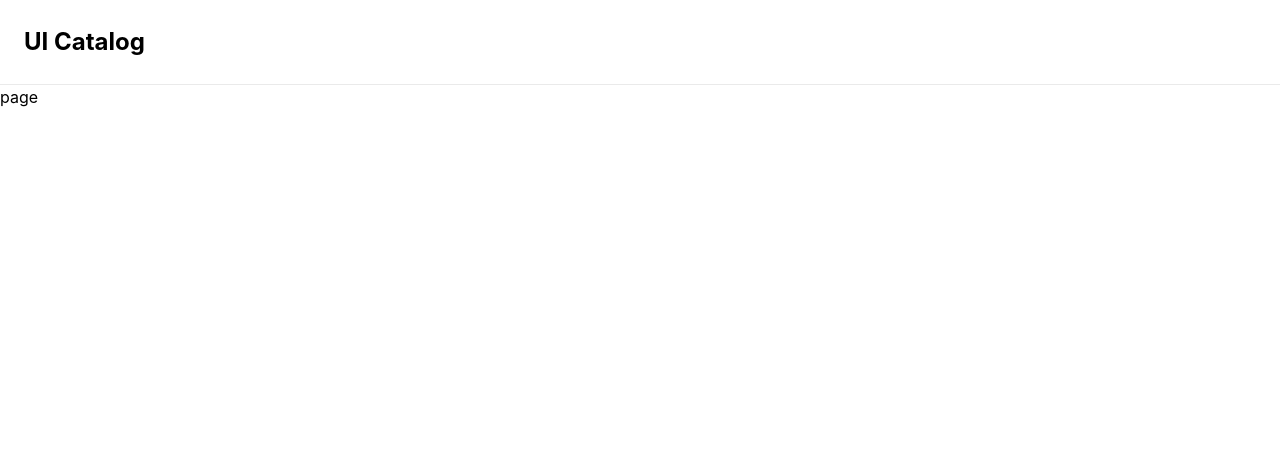
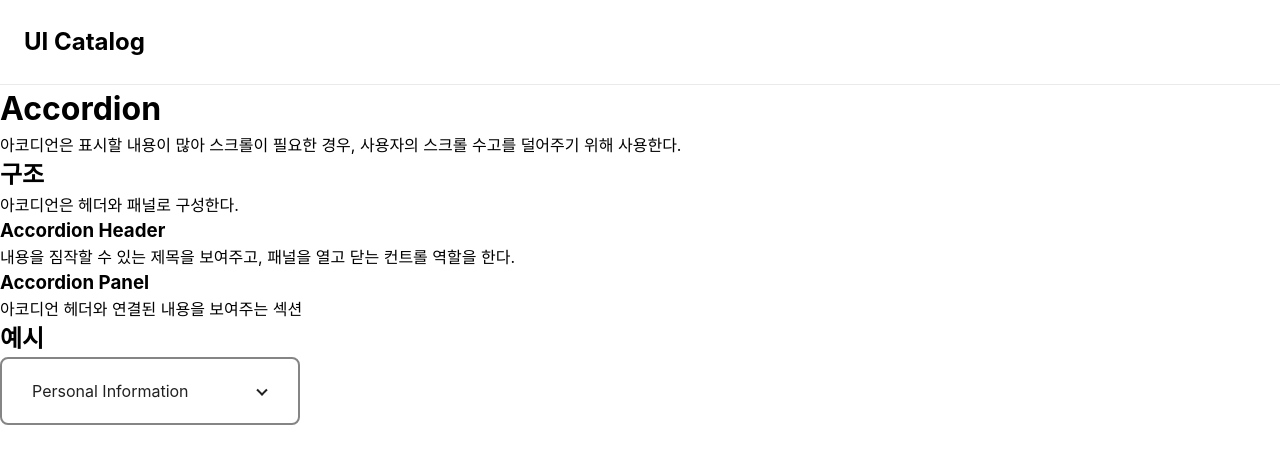
Before and after one commit to maker-taepyeong/ui-practice, a Next.js app: page /accordion in a window 1280 px wide. Shown: the top 464 px of the page. Built offline with nearby package versions, Linux system fonts and the light colour scheme; a web font is replaced by a local one.

Commit message:
feat: 아코디언 컴포넌트 추가

```diff
--- a/src/app/accordion/page.tsx
+++ b/src/app/accordion/page.tsx
@@ -1,5 +1,106 @@
+"use client";
+
 import React from "react";
+import styles from "@/styles/pages/accordion.module.css";
 
-export default function page() {
-  return <div>page</div>;
+export default function AccordionPage() {
+  /* TODO: Keyboard Interaction 내용 추가 */
+
+  return (
+    <main className={styles.container}>
+      <h1>
+        <a href="https://www.w3.org/WAI/ARIA/apg/patterns/accordion/examples/accordion/">
+          Accordion
+        </a>
+      </h1>
+      <p>
+        아코디언은 표시할 내용이 많아 스크롤이 필요한 경우, 사용자의 스크롤
+        수고를 덜어주기 위해 사용한다.
+      </p>
+      <h2>구조</h2>
+      <p>아코디언은 헤더와 패널로 구성한다.</p>
+      <h3>Accordion Header</h3>
+      <p>
+        내용을 짐작할 수 있는 제목을 보여주고, 패널을 열고 닫는 컨트롤 역할을
+        한다.
+      </p>
+      <h3>Accordion Panel</h3>
+      <p>아코디언 헤더와 연결된 내용을 보여주는 섹션</p>
+      <h2>예시</h2>
+      <section className={styles.accordion}>
+        <Accordion />
+      </section>
+    </main>
+  );
 }
+
+function Accordion() {
+  const [isOpen, setIsOpen] = React.useState(false);
+
+  return (
+    <>
+      <button
+        type="button"
+        id="personal-information"
+        aria-expanded={isOpen}
+        aria-controls="personal-information-section"
+        className={styles["accordion-header"]}
+        onClick={() => setIsOpen(!isOpen)}
+      >
+        <span className={styles.title}>Personal Information</span>
+        <span className={styles.icon}></span>
+      </button>
+      <div
+        id="personal-information-section"
+        role="region"
+        aria-labelledby="personal-information"
+        className={styles["accordion-panel"]}
+        hidden={!isOpen}
+      >
+        <fieldset>
+          <p>
+            <label htmlFor="cufc1">
+              Name<span aria-hidden="true">*</span>:
+            </label>
+            <input
+              type="text"
+              value=""
+              name="Name"
+              id="cufc1"
+              className={styles.required}
+              aria-required="true"
+            />
+          </p>
+          <p>
+            <label htmlFor="cufc2">
+              Email<span aria-hidden="true">*</span>:
+            </label>
+            <input
+              type="text"
+              value=""
+              name="Email"
+              id="cufc2"
+              aria-required="true"
+            />
+          </p>
+          <p>
+            <label htmlFor="cufc3">Phone:</label>
+            <input type="text" value="" name="Phone" id="cufc3" />
+          </p>
+          <p>
+            <label htmlFor="cufc4">Extension:</label>
+            <input type="text" value="" name="Ext" id="cufc4" />
+          </p>
+          <p>
+            <label htmlFor="cufc5">Country:</label>
+            <input type="text" value="" name="Country" id="cufc5" />
+          </p>
+          <p>
+            <label htmlFor="cufc6">City/Province:</label>
+            <input type="text" value="" name="City_Province" id="cufc6" />
+          </p>
+        </fieldset>
+      </div>
+    </>
+  );
+}
--- /dev/null
+++ b/src/styles/pages/accordion.module.css
@@ -0,0 +1,103 @@
+main.container {
+}
+
+section.accordion {
+  width: 300px;
+  border: 2px solid hsl(0deg 0% 52%);
+  border-radius: 8px;
+}
+
+.accordion-header {
+  background: none;
+  color: hsl(0deg 0% 13%);
+  display: block;
+  font-size: 1rem;
+  font-weight: normal;
+  margin: 0;
+  padding: 1em 1.5em;
+  position: relative;
+  text-align: left;
+  width: 100%;
+  outline: none;
+}
+
+.accordion-header:focus,
+.accordion-header:hover {
+  background: hsl(216deg 94% 94%);
+}
+
+.accordion-header:focus {
+  outline: 4px solid transparent;
+}
+
+.accordion > *:first-child .accordion-header,
+.accordion > *:first-child {
+  border-radius: 4px 4px 0 0;
+}
+
+.accordion > *:last-child .accordion-header,
+.accordion > *:last-child {
+  border-radius: 0 0 4px 4px;
+}
+
+.accordion-header span.title {
+  display: block;
+  pointer-events: none;
+  border: transparent 2px solid;
+  border-radius: 5px;
+  padding: 0.25em;
+  outline: none;
+}
+
+.accordion-header:focus span.title {
+  border-color: hsl(216deg 94% 43%);
+}
+
+.accordion-header span.icon {
+  border: solid currentcolor;
+  border-width: 0 2px 2px 0;
+  height: 0.5rem;
+  pointer-events: none;
+  position: absolute;
+  right: 2em;
+  top: 50%;
+  transform: translateY(-60%) rotate(45deg);
+  width: 0.5rem;
+}
+
+.accordion-header:focus span.icon,
+.accordion-header:hover span.icon {
+  border-color: hsl(216deg 94% 43%);
+}
+
+.accordion-header[aria-expanded="true"] span.icon {
+  transform: translateY(-50%) rotate(-135deg);
+}
+
+div.accordion-panel {
+  margin: 0;
+  padding: 1em 1.5em;
+}
+
+/* For Edge bug https://developer.microsoft.com/en-us/microsoft-edge/platform/issues/4806035/ */
+div.accordion-panel[hidden] {
+  display: none;
+}
+
+div.accordion-panel fieldset {
+  border: 0;
+  margin: 0;
+  padding: 0;
+}
+
+div.accordion-panel fieldset p {
+  margin: 16px 0;
+}
+
+div.accordion-panel fieldset p input {
+  border: 1px solid hsl(0deg 0% 42%);
+  border-radius: 0.3em;
+  display: block;
+  font-size: inherit;
+  padding: 0.3em 0.5em;
+}
```
Also changed, not shown: src/app/modal/page.tsx (+5 -3 lines).
